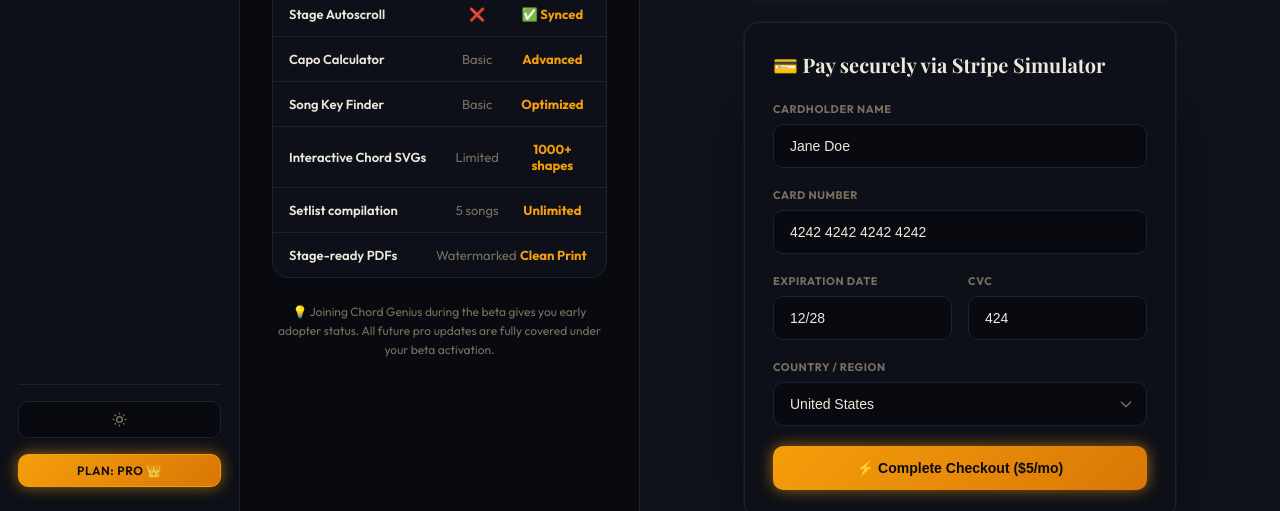
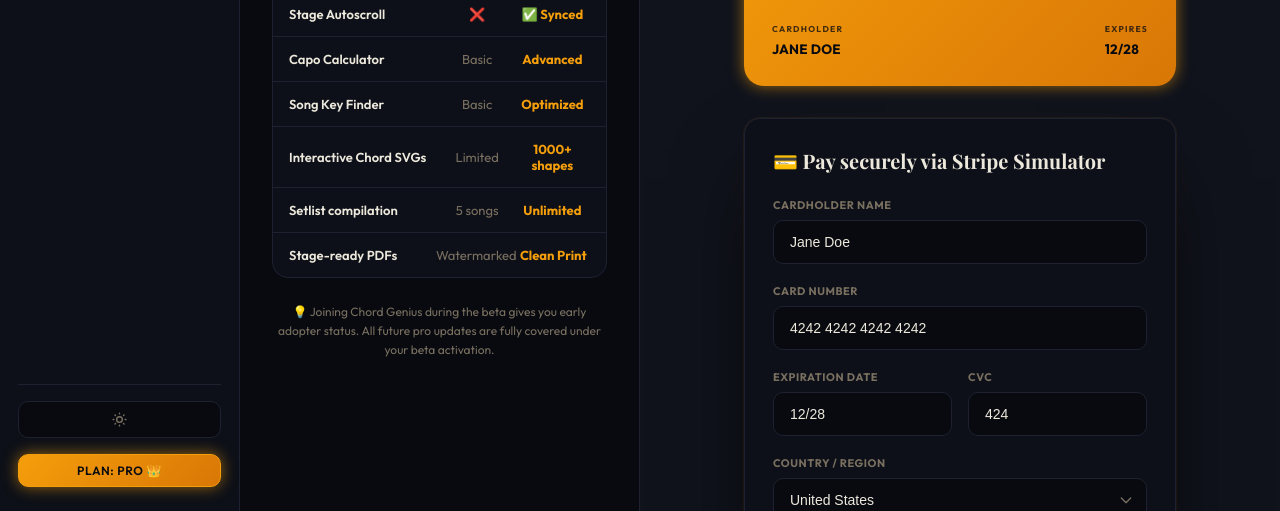
Before and after one commit to dwitty43/ChordGeniusWebpage, a website: page public/premium.html in a window 1280 px wide. Shown: the part 289-800 px from the top of the page. Drawn offline with nearby package versions, Linux system fonts and the light colour scheme; a web font is replaced by a local one.

Commit message:
fix: resolve visual card clipping on premium checkout page by removing centered flex overflow

```diff
--- a/public/premium.html
+++ b/public/premium.html
@@ -124,7 +124,7 @@
             <div class="panel-header">
                 <h2>Checkout</h2>
             </div>
-            <div class="panel-scrollable" style="display: flex; align-items: center; justify-content: center;">
+            <div class="panel-scrollable">
                 <div class="stripe-card-wrapper">
                     <!-- High fidelity visual card credit card simulation -->
                     <div class="visual-card gold-glow" id="visualCard">
```
